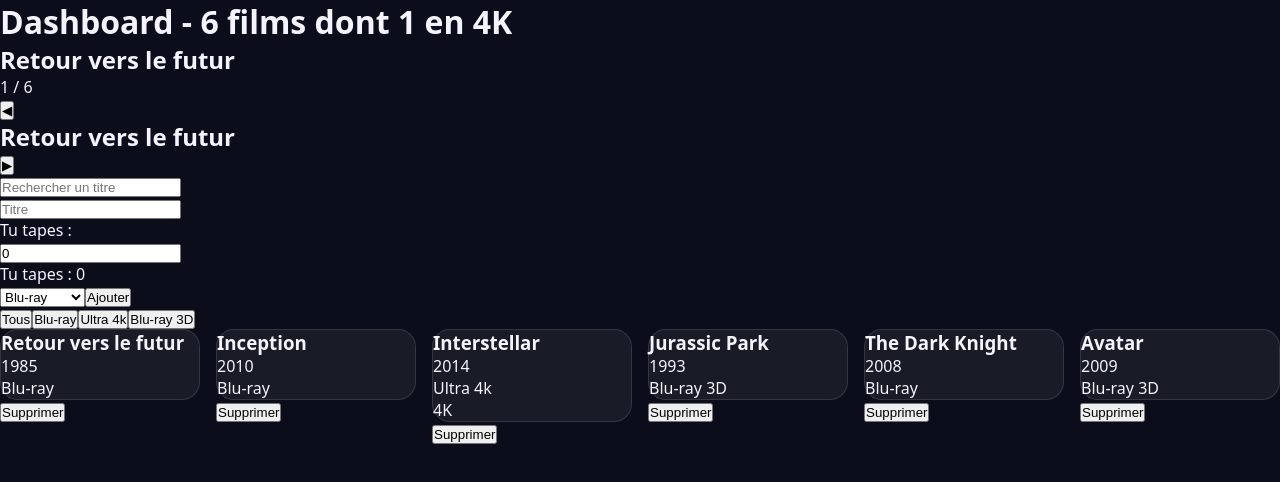
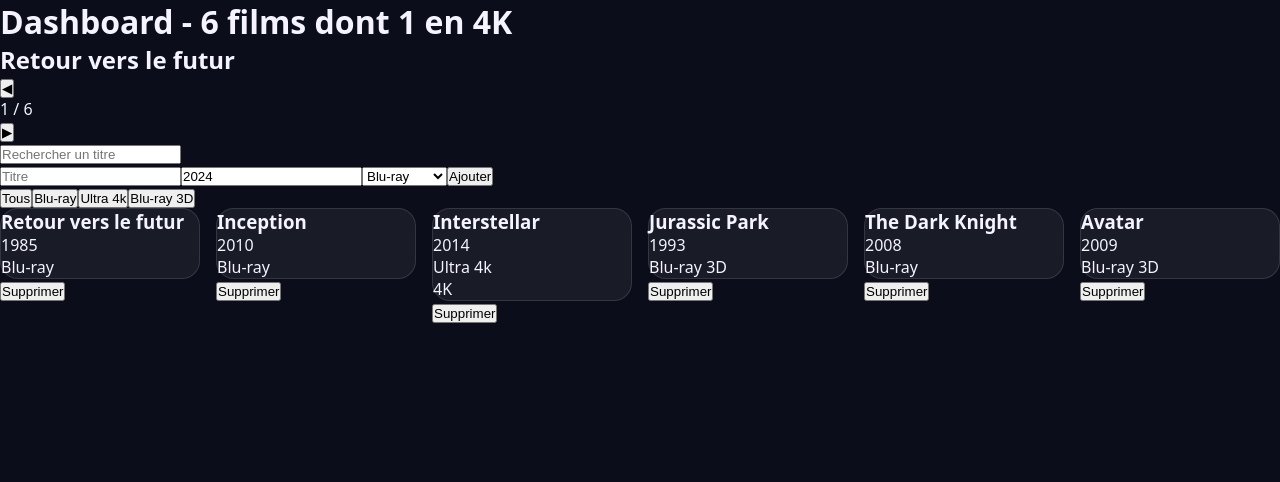
Before and after one commit to FrancoDev06/Dashboard, a React (Vite) app: page / in a window 1280 px wide. Shown: the top 482 px of the page. Built offline with nearby package versions, Linux system fonts and the light colour scheme.

Commit message:
State and event correction

```diff
--- a/src/components/addBluray.tsx
+++ b/src/components/addBluray.tsx
@@ -9,7 +9,7 @@
 
 export function AjoutBluray({ onAdd }: AjoutBlurayProps) {
     const [titre, setTitre] = useState('')
-    const [year, setYear] = useState(0)
+    const [year, setYear] = useState(2024)
     const [format, setFormat] = useState<Movie['format']>('Blu-ray')
 
 
@@ -27,13 +27,11 @@
 
         <form onSubmit={valider}>
             <input value={titre} onChange={(e) => setTitre(e.target.value)} placeholder="Titre" />
-            <p>Tu tapes : {titre}</p>
-            <input type="number" value={year} onChange={(e) => setYear(Number(e.target.value))} placeholder="Titre" />
-            <p>Tu tapes : {year}</p>
+            <input type="number" value={year} onChange={(e) => setYear(Number(e.target.value))} placeholder="Year" />
             <select value={format} onChange={(e) => setFormat(e.target.value as Movie['format'])}>
                 <option value="Blu-ray">Blu-ray</option>
-                <option value="4k">Ultra 4k</option>
-                <option value="3D">Blu-ray 3D</option>
+                <option value="Ultra 4k">Ultra 4k</option>
+                <option value="Blu-ray 3D">Blu-ray 3D</option>
             </select>
             <button type="submit">Ajouter</button>
         </form>
--- a/src/components/slide.tsx
+++ b/src/components/slide.tsx
@@ -18,9 +18,8 @@
     return (
         <div>
             <h2>{movie.title}</h2>
-            <p>{index + 1} / {movies.length}</p>
             <button onClick={() => setIndex((i) => (i - 1 + movies.length) % movies.length)}>◀</button>
-            <h2>{movie.title}</h2>
+            <p>{position + 1} / {movies.length}</p>
             <button onClick={() => setIndex((i) => (i + 1) % movies.length)}>▶</button>
         </div >
 
```
